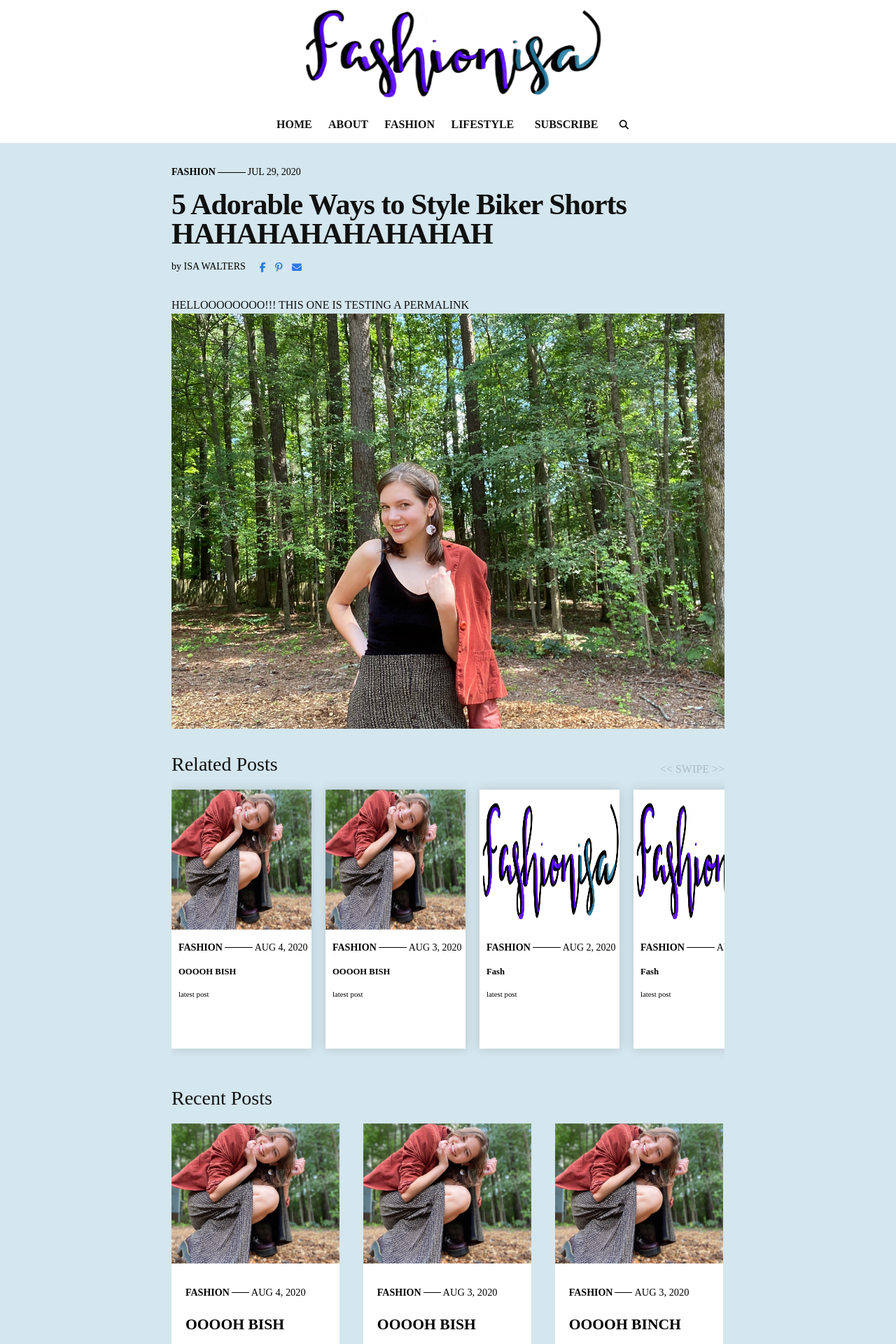
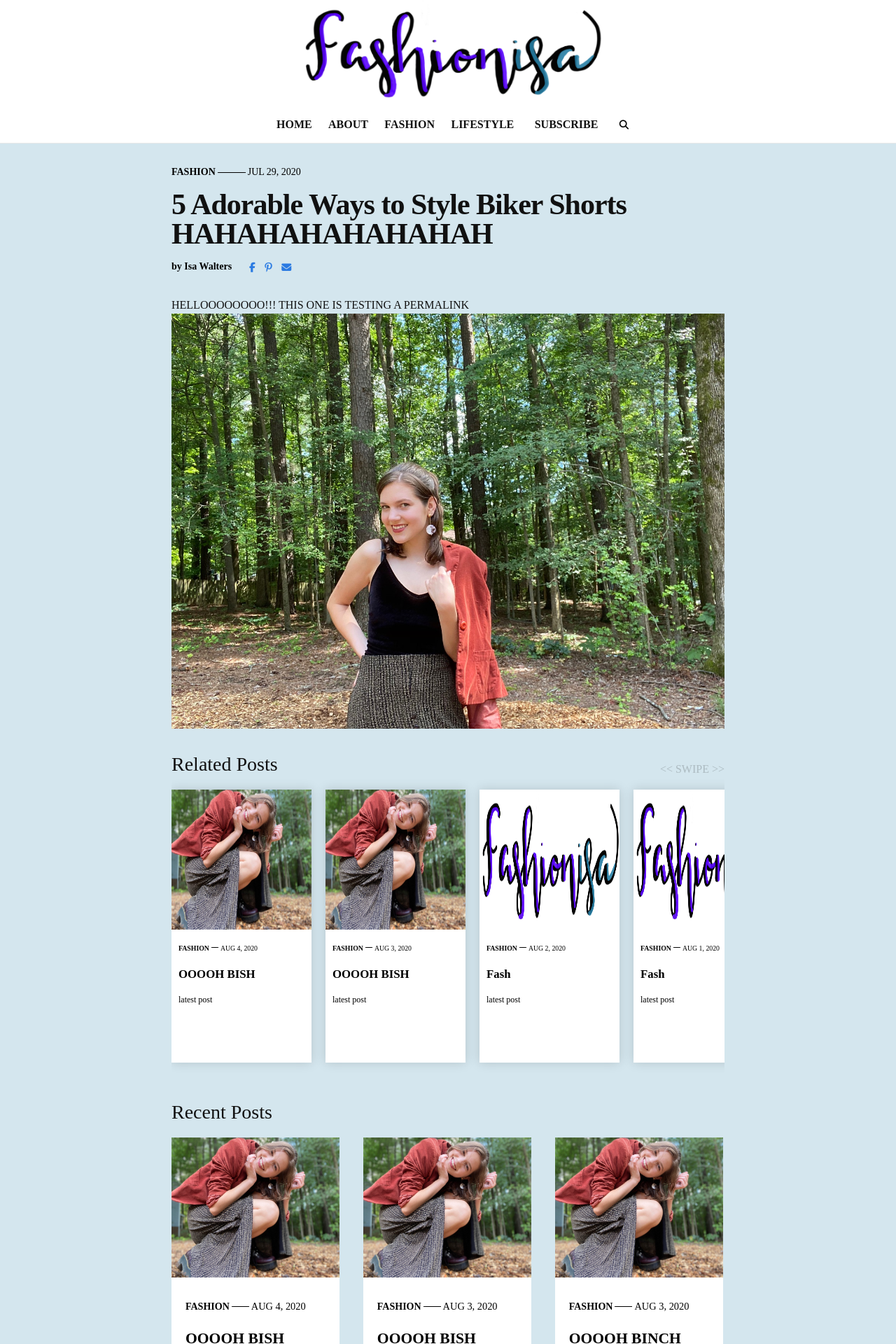
Before and after one commit to iwalte01/fashionisa-blog, a Jekyll site: the page built from blog-fashion/_posts/2020-07-29-four.md, in a window 1280 px wide. Shown: the top 1920 px of the page at 70% size. Built offline with Jekyll 4.4.1, drawn with Linux system fonts in a browser that asks for light colours; nearby versions of some CDN libraries.

Commit message:
formatted related posts

```diff
--- a/_layouts/post.html
+++ b/_layouts/post.html
@@ -17,7 +17,7 @@ layout: default
       <h1 class="post-title p-name" itemprop="name headline">{{ page.title | escape }}</h1>
       <span class="auth-share">
       {%- if site.author -%}
-        <span itemprop="author"><span class="p-author h-card" itemprop="name"> by <a>{{ site.author }} </a></span></span> <!--itemscope itemtype="http://schema.org/Person"-->
+        <span itemprop="author"><span class="p-author h-card" itemprop="name"> by {{ site.author }} </span></span> <!--itemscope itemtype="http://schema.org/Person"-->
       {%- endif -%}
             <!--added inline share buttons-->
       {%- include share-bar.html -%}</span>
--- a/_sass/minima/_layout.scss
+++ b/_sass/minima/_layout.scss
@@ -341,16 +341,10 @@ text-align: center;
 
 .p-author {
   float: left;
-  margin-right: 20px;
+  margin-right: 25px;
   font-size: $small-font-size;
   color: black;
-}
-
-.p-author a {
-  text-transform: uppercase;
-  text-decoration: none;
-  color: black;
-  font-size: $small-font-size;
+  font-weight: bold;
 }
 
 .share-bar {
@@ -958,9 +952,9 @@ h2 {
 }
 
 .c-slide {
-  height: 370px;
+  height: 390px;
   @include media-query($on-palm) {
-    height: 300px;
+    height: 350px;
   }
  // font-weight: regular;
 
@@ -985,24 +979,54 @@ h2 {
   display: flex;
   width: 200px;
   @include media-query($on-palm) {
-    width: 150px;
+    width: 180px;
   }
 }
 
 .c-slide .post-info {
   display: flex;
-  font-size: 0.45em;
-  @include media-query($on-palm) {
-    font-size: 0.4em;
-  }
   color: black;
   font-family: serif;
   margin-left: 10px;
+  word-wrap: break-word;
+  .txt-box {
+        .post-meta .cat {
+          font-weight: bold;
+          font-size: 0.7em;
+        }
+      .dt-published{
+        font-size: 0.7em;
+      }
+      .post-meta .cat:after {
+          width: 10px;
+      }
+      .p-title {
+        font-weight: bolder;
+        font-size: 0.7em;
+      }
+      .des {
+        font-size: 0.5em;
+      }
+  }
+   @include media-query($on-palm) {
+  .txt-box {
+      .post-meta .cat {
+          font-weight: bold;
+          font-size: 0.6em;
+        }
+      .dt-published{
+        font-size: 0.6em;
+      }
+      .p-title {
+        font-weight: bolder;
+        font-size: 0.6em;
+      }
+       .des {
+        font-size: 0.4em;
+      }
+  }
+  }
 }
-.c-slide .p-title {
-  font-weight: bolder;
-}
-
 
 .c-slide__image {
   display: flex;
@@ -1013,10 +1037,10 @@ h2 {
   min-height: 200px;
   max-height: 200px;
   @include media-query($on-palm) {
-  min-width: 150px;
-  max-width: 150px;
-  min-height: 150px;
-  max-height: 150px;
+  min-width: 180px;
+  max-width: 180px;
+  min-height: 180px;
+  max-height: 180px;
   }
   margin-right: 0;
 }
```
